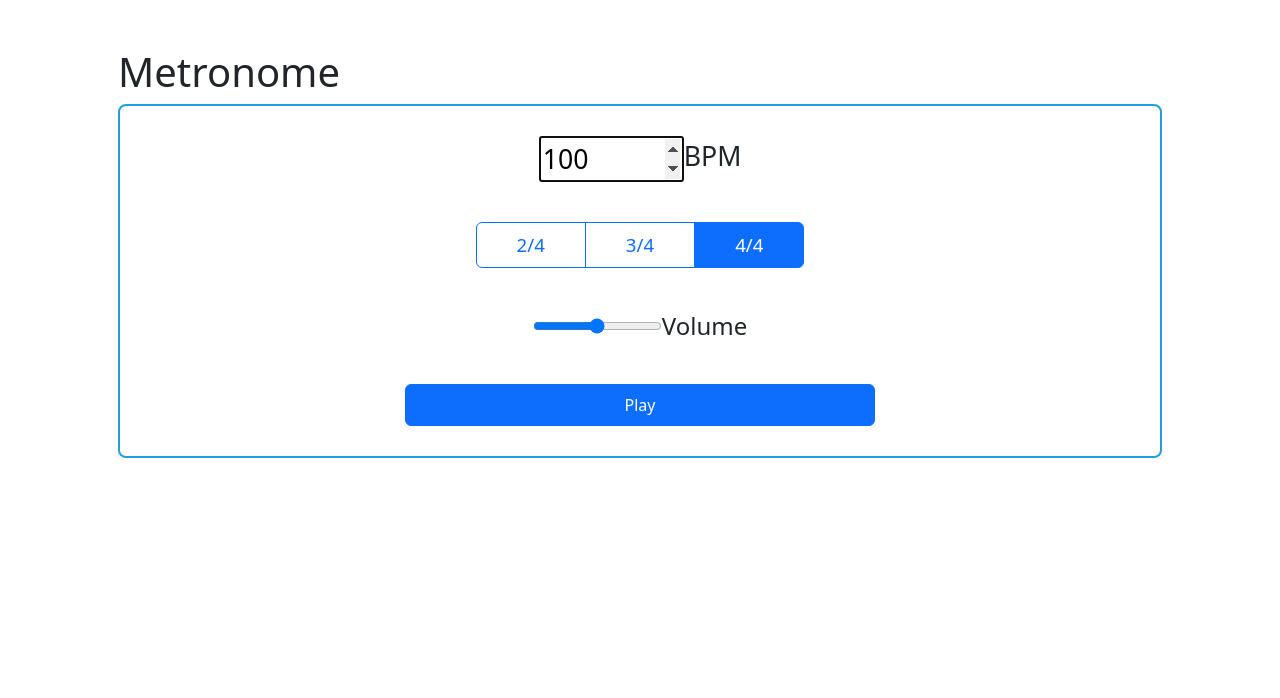
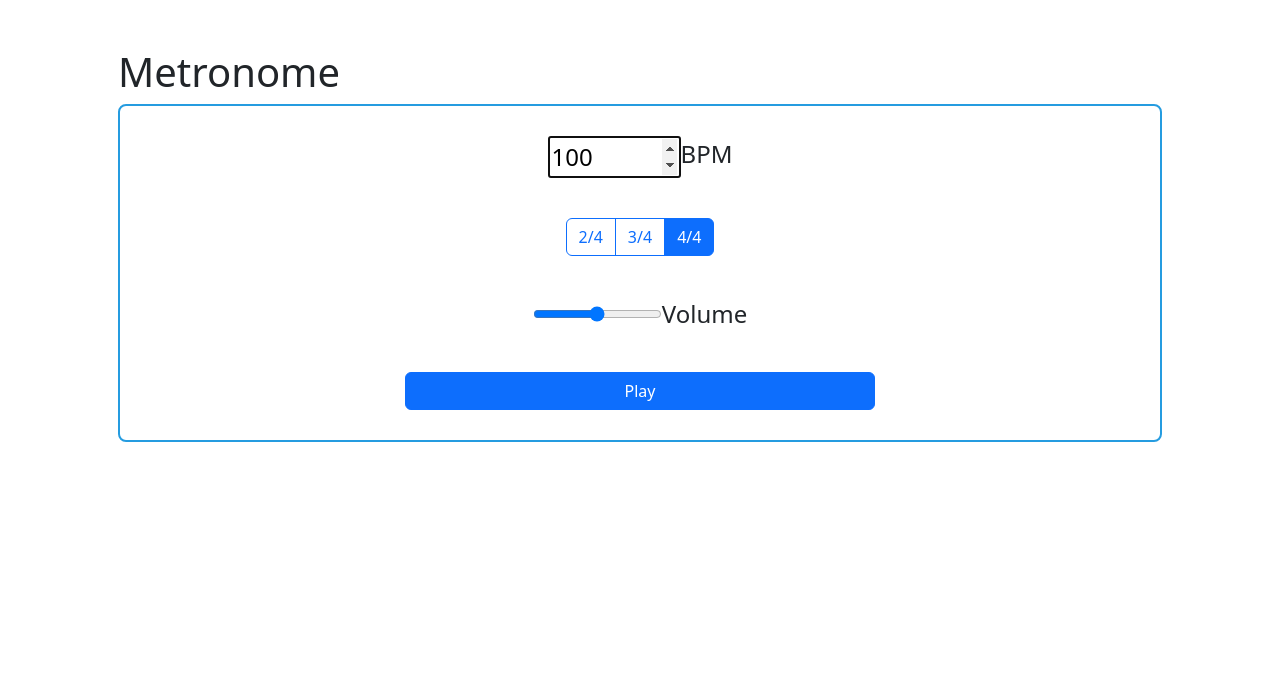
Before and after one commit to martin-hackl/cs50-final-project, a Flask app: page /metronome in a window 1280 px wide. Shown: the part 56-754 px from the top of the page. Run offline with Flask 3, Linux system fonts and the light colour scheme.

Commit message:
design changes for devicecompatibility

```diff
--- a/static/styles.css
+++ b/static/styles.css
@@ -14,17 +14,21 @@
   }
 
 .metronome {
+  display: flex;
+  flex-direction: column;
   border: 2px solid rgba(37,156,224,1);
   border-radius: 0.5em;
   padding: 10px;
-  min-width: 400px;
+
+  max-width: 100%;
+
 
 }
 
 .bpm {
   display: flex;
   justify-content: center;
-  font-size: 20pt;
+  font-size: 1.5em;
   padding: 20px;
 }
 
@@ -34,21 +38,11 @@
   padding: 20px;
 }
 
-
 .volume {
   display: flex;
   justify-content: center;
-  font-size: 18pt;
+  font-size: 1.5em;
   padding: 20px;
-}
-
-.btn {
-  --bs-btn-padding-x: 2.5rem;
-  --bs-btn-padding-y: 0.5rem;
-}
-
-.btn-outline-primary {
-  font-size: 14pt;
 }
 
 #playbutton {
@@ -66,3 +60,10 @@
   align-self: auto;
   flex-grow: 1;
 }
+
+.tapTempoButtons {
+  display: flex;
+  flex-wrap: wrap;
+  justify-content: flex-start;
+  gap: 10px;
+}
```
Also changed, not shown: templates/tap-tempo.html (+5 -2 lines), templates/metronome.html (line endings or trailing spaces).
